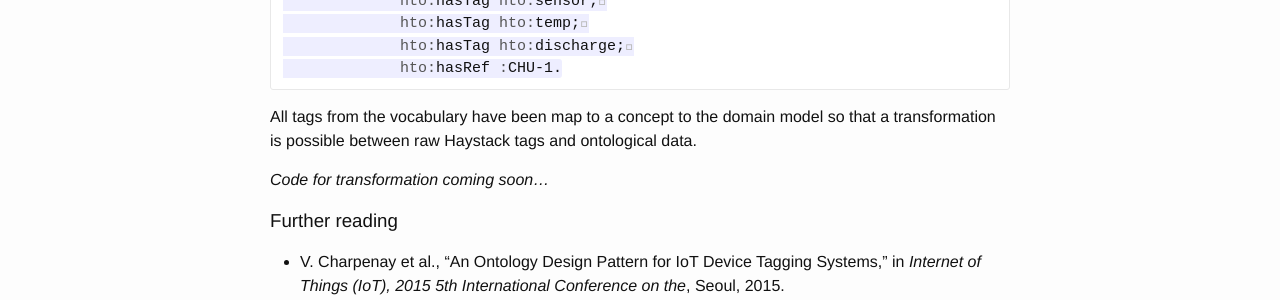
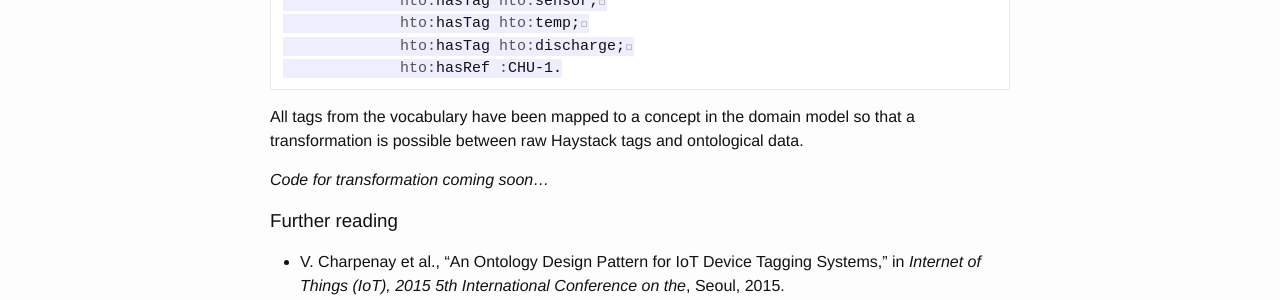
Before and after one commit to vcharpenay/hto, a Jekyll site: the page built from index.md, in a window 1280 px wide. Shown: the part 1505-1805 px from the top of the page. Built offline with Jekyll 4.4.1, drawn with Linux system fonts in a browser that asks for light colours; our own code applies the rules of GitHub Pages for plain Markdown files.

Commit message:
Fixed grammar mistakes

```diff
--- a/index.md
+++ b/index.md
@@ -63,7 +63,7 @@ is equivalent to the following RDF document (Turtle syntax)
              hto:hasRef :CHU-1.
 ~~~
 
-All tags from the vocabulary have been map to a concept to the domain model
+All tags from the vocabulary have been mapped to a concept in the domain model
 so that a transformation is possible between raw Haystack tags and ontological
 data.
 
```
